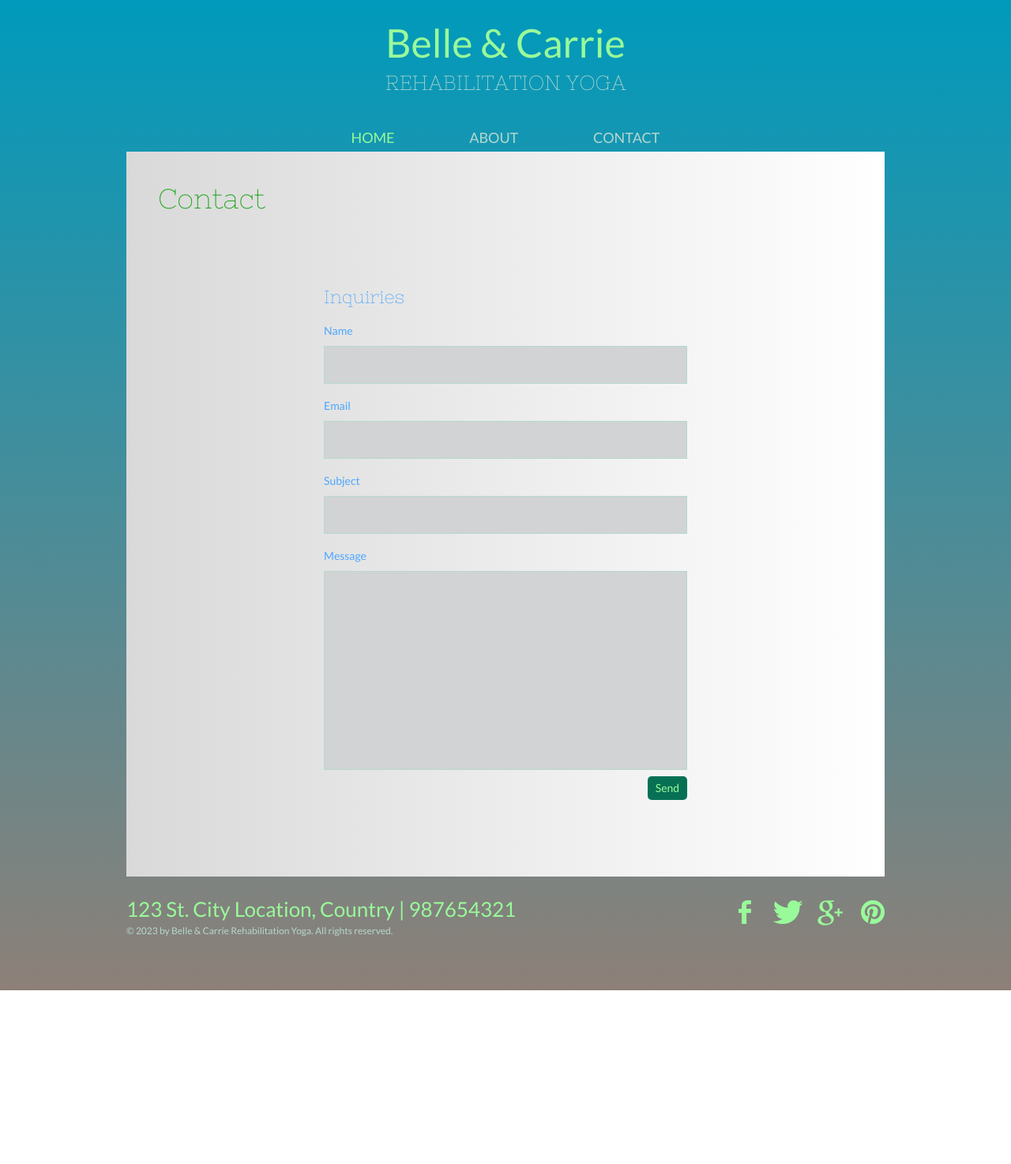
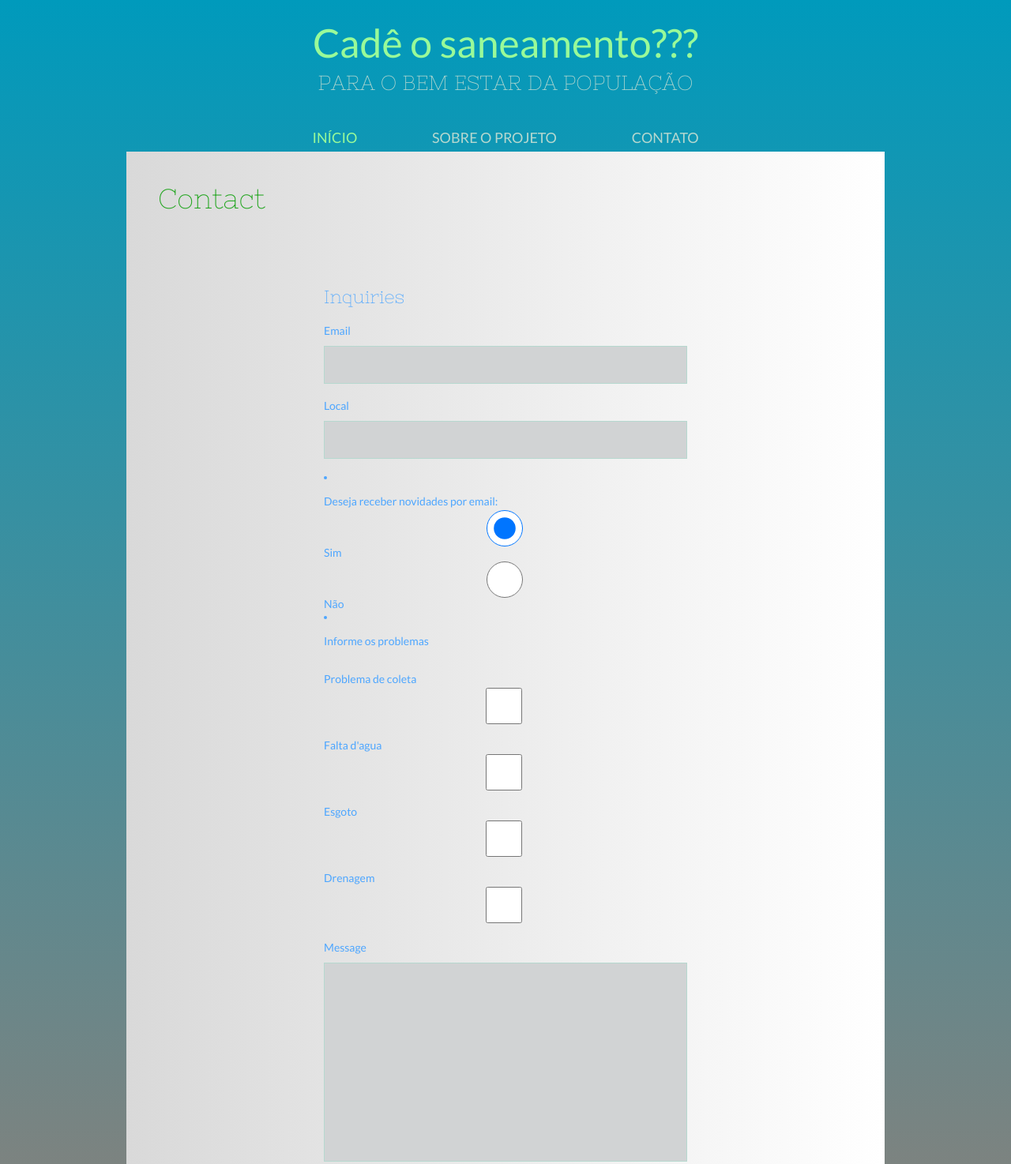
Before and after one commit to MJr0019/Cade-o-Saneamento, a plain HTML site: page contact.html in a window 1280 px wide. Shown: the top 1474 px of the page at 79% size. Before the commit the page ends 1254 px from the top, so only its background shows below. Drawn offline with Linux system fonts and the light colour scheme.

Commit message:
Editando fonts do index + menu de contatos

```diff
--- a/contact.html
+++ b/contact.html
@@ -4,41 +4,52 @@
 <head>
 	<meta charset="UTF-8">
 	<meta name="viewport" content="user-scalable=0, width=device-width, initial-scale=1.0, maximum-scale=1.0, minimum-scale=1.0">
-	<title>Contact - Belle &amp; Carrie Rehabilitation Yoga Web Template</title>
+	<title>Cadê o saneamento???</title>
 	<link rel="stylesheet" type="text/css" href="css/style.css">
 	<link rel="stylesheet" type="text/css" href="css/mobile.css">
 	<script type='text/javascript' src='js/mobile.js'></script>
 </head>
 <body>
 	<div id="header">
-		<h1><a href="index.html">Belle &amp; Carrie <span>Rehabilitation Yoga</span></a></h1>
-			<ul id="navigation">
+		<h1><a href="index.html">Cad&ecirc; o saneamento???<span>Para o bem estar da popula&ccedil;&atilde;o</a></h1>
+		<ul id="navigation">
 			<li class="current">
-				<a href="index.html">Home</a>
+				<a href="index.html">Início</a>
 			</li>
 			<li>
-				<a href="about.html">About</a>
+				<a href="about.html">Sobre o Projeto</a>
 			</li>
 			<li>
-				<a href="contact.html">Contact</a>
+				<a href="contact.html">Contato</a>
 			</li>
 		</ul>
+	</div>
 	</div>
 	<div id="body">
 		<h2>Contact</h2>
 		<form action="index.html">
 			<h3>Inquiries</h3>
-			<label for="name">
-				<span>Name</span>
+			<label for="email">
+				<span>Email</span>
 				<input type="text" id="name">
 			</label>
-			<label for="email">
-				<span>Email</span>
+			<label for="local">
+				<span>Local</span>
 				<input type="text" id="email">
 			</label>
 			<label for="subject">
-				<span>Subject</span>
-				<input type="text" id="subject">
+				<li>
+					<label class="bloco">Deseja receber novidades por email:</label>
+					<input type="radio" name="novidade" checked /> Sim
+					<input type="radio" name="novidade" /> Não
+				</li>
+				<li>
+					<label class="bloco">Informe os problemas</label><br><br>
+					Problema de coleta <input type="checkbox" name="divulg" /> <br>
+					Falta d'agua <input type="checkbox" name="divulg" /> <br>
+					Esgoto <input type="checkbox" name="divulg" /> <br>
+					Drenagem <input type="checkbox" name="divulg" />
+				</li>
 			</label>
 			<label for="message">
 				<span>Message</span>
@@ -49,17 +60,19 @@
 	</div>
 	<div id="footer">
 		<div>
-			<span>123 St. City Location, Country | 987654321</span>
+			<span></span>
 			<p>
-				&copy; 2023 by Belle &amp; Carrie Rehabilitation Yoga. All rights reserved.
+				&copy; 2020 by Cadê o saneamento. All rights reserved.
 			</p>
 		</div>
+		<!---
 		<div id="connect">
 			<a href="https://freewebsitetemplates.com/go/facebook/" id="facebook" target="_blank">Facebook</a>
 			<a href="https://freewebsitetemplates.com/go/twitter/" id="twitter" target="_blank">Twitter</a>
 			<a href="https://freewebsitetemplates.com/go/googleplus/" id="googleplus" target="_blank">Google&#43;</a>
 			<a href="https://freewebsitetemplates.com/go/pinterest/" id="pinterest" target="_blank">Pinterest</a>
 		</div>
+	-->
 	</div>
 </body>
 </html>
--- a/css/style.css
+++ b/css/style.css
@@ -163,7 +163,7 @@ p a:hover {
 	font-size: 24px;
 	line-height: 100px;
 	padding: 43px 0 0;
-	text-align: right;
+	text-align: center;
 }
 #body div.content {
 	overflow: hidden;
```
Also changed, not shown: index.html (+2 -3 lines).
